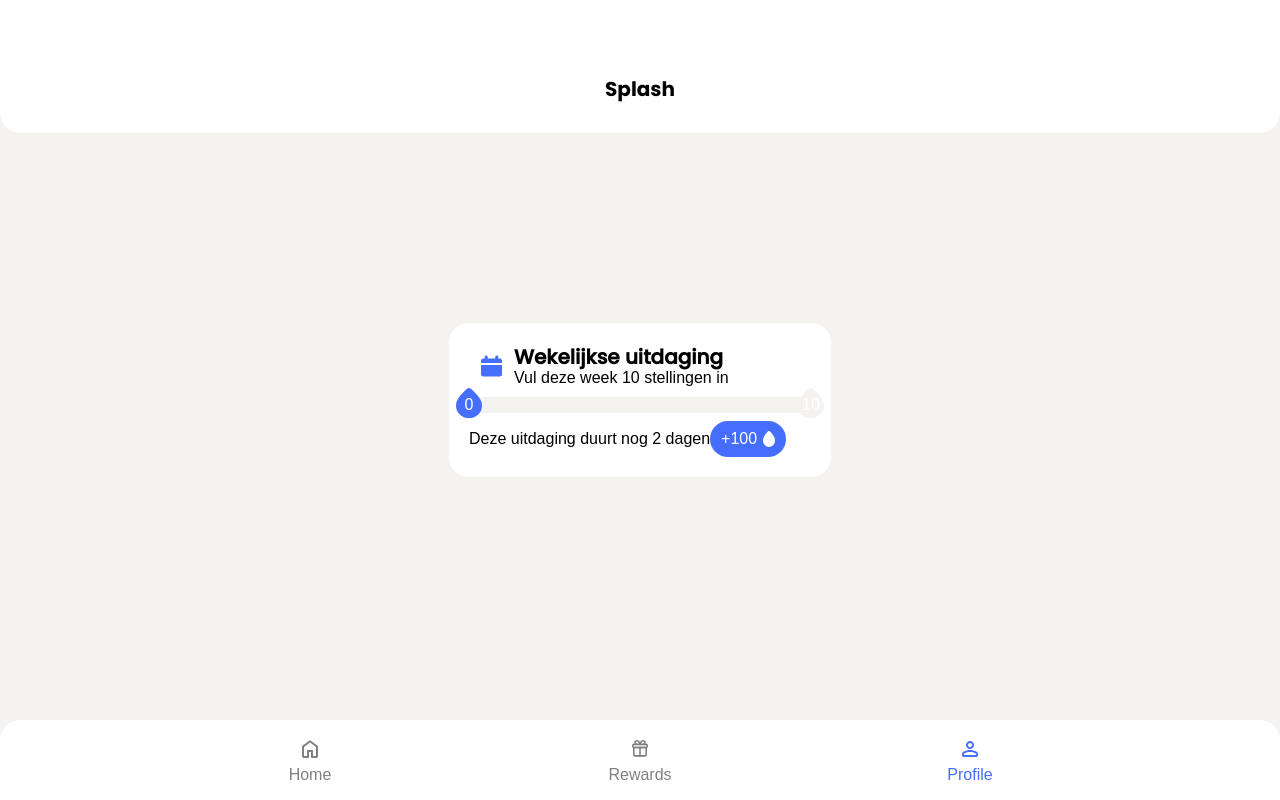
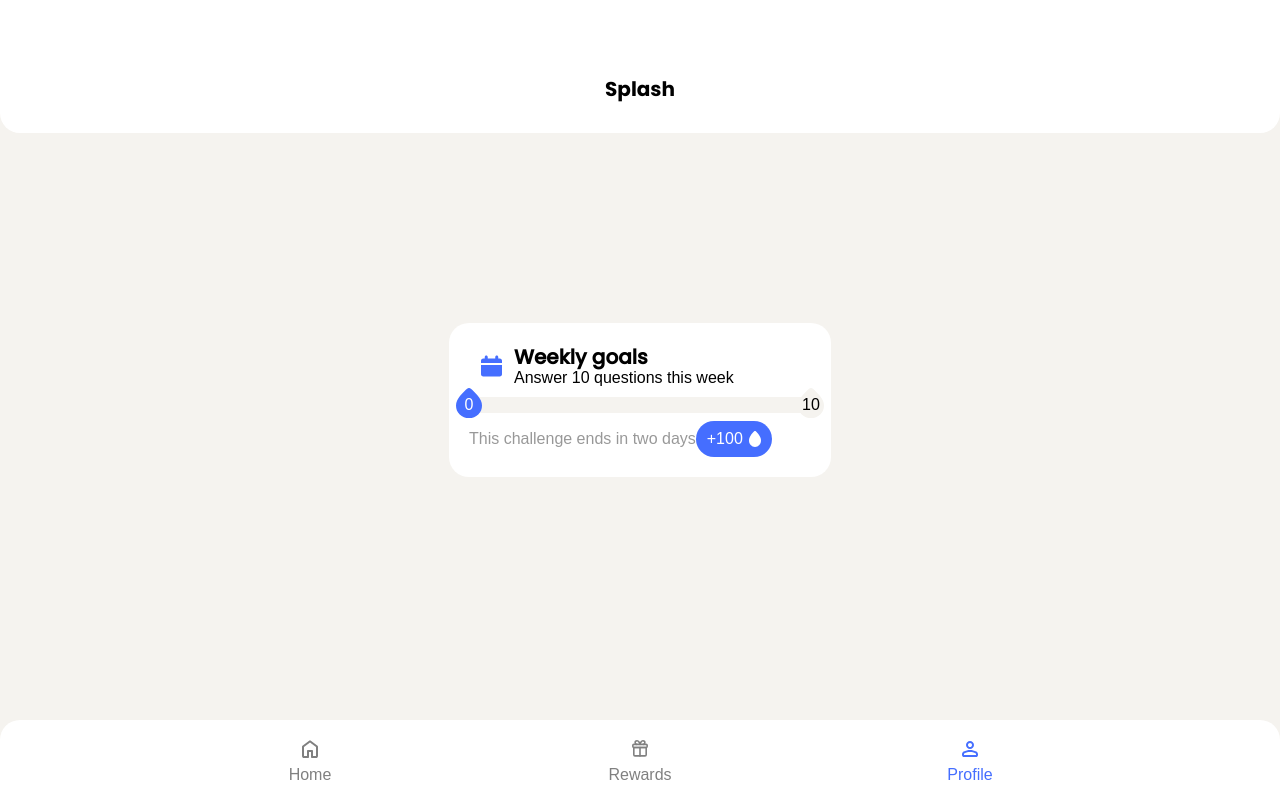
Before and after one commit to Juliansgith/Splash, a React (Create React App) app in the folder client/: page /account in a window 1280 px wide. Built offline with nearby package versions, Linux system fonts and the light colour scheme.

Commit message:
Kleine fixes weekly challenge
-fixes font-weight
-fixes kleur druppel text
-vertaald naar engels

```diff
--- a/client/src/components/ChallengeBox.js
+++ b/client/src/components/ChallengeBox.js
@@ -23,15 +23,15 @@ const ChallengeBox = () => {
             />
           </svg>
           <div className="challengecolumn">
-            <h2 className="nomargin">Wekelijkse uitdaging</h2>
-            <p className="nomargin">Vul deze week 10 stellingen in</p>
+            <h2 className="nomargin">Weekly goals</h2>
+            <p className="nomargin">Answer 10 questions this week</p>
           </div>
         </div>
 
         <ProgressBar token={token} />
 
         <div className="challengerow">
-          <p className="nomargin">Deze uitdaging duurt nog 2 dagen</p>
+          <p className="nomargin opacity">This challenge ends in two days</p>
           <div className="points">
             <p>+100</p>
             <svg
--- a/client/src/components/ProgressBar.js
+++ b/client/src/components/ProgressBar.js
@@ -55,7 +55,7 @@ function ProgressBar({ token }) {
         >
           <path d="M13 30C9.28958 30 6.19531 28.7949 3.71719 26.3846C1.23906 23.9744 0 20.9744 0 17.3846C0 15.7949 0.379167 14.2051 1.1375 12.6154C1.89583 11.0256 2.84375 9.5 3.98125 8.03846C5.11875 6.57692 6.35104 5.20513 7.67812 3.92308C9.00521 2.64103 10.2375 1.52564 11.375 0.576923C11.5917 0.371795 11.8422 0.224359 12.1266 0.134615C12.4109 0.0448718 12.7021 0 13 0C13.2979 0 13.5891 0.0448718 13.8734 0.134615C14.1578 0.224359 14.4083 0.371795 14.625 0.576923C15.7625 1.52564 16.9948 2.64103 18.3219 3.92308C19.649 5.20513 20.8813 6.57692 22.0187 8.03846C23.1562 9.5 24.1042 11.0256 24.8625 12.6154C25.6208 14.2051 26 15.7949 26 17.3846C26 20.9744 24.7609 23.9744 22.2828 26.3846C19.8047 28.7949 16.7104 30 13 30Z" />
         </svg>
-        <span className="scoreText">10</span>
+        <span className="scoreText black">10</span>
       </div>
     </div>
   );
--- a/client/src/css/Profile.css
+++ b/client/src/css/Profile.css
@@ -40,6 +40,16 @@
   left: 50%;
   transform: translate(-50%, -50%);
   color: white;
+  font-weight: 500;
+}
+
+.scoreText.black {
+  position: absolute;
+  top: 50%;
+  left: 50%;
+  transform: translate(-50%, -50%);
+  color: black;
+  font-weight: 500;
 }
 
 /* Progressbar */
--- a/client/src/index.css
+++ b/client/src/index.css
@@ -1,9 +1,29 @@
 /* defining custom fonts */
-@font-face {font-family: "Poppins-Regular"; src: url("../public/fonts/Poppins-Regular.ttf"); font-weight: 400;}
-@font-face {font-family: "Poppins-Medium"; src: url("../public/fonts/Poppins-Medium.ttf"); font-weight: 500;}
-@font-face { font-family: "Poppins-Bold"; src: url("../public/fonts/Poppins-Bold.ttf"); font-weight: 700;}
-@font-face { font-family: "Poppins-ExtraBold"; src: url("../public/fonts/Poppins-ExtraBold.ttf"); font-weight: 800;}
-@font-face { font-family: "Poppins-SemiBold"; src: url("../public/fonts/Poppins-SemiBold.ttf"); font-weight: 600;}
+@font-face {
+  font-family: "Poppins-Regular";
+  src: url("../public/fonts/Poppins-Regular.ttf");
+  font-weight: 400;
+}
+@font-face {
+  font-family: "Poppins-Medium";
+  src: url("../public/fonts/Poppins-Medium.ttf");
+  font-weight: 500;
+}
+@font-face {
+  font-family: "Poppins-Bold";
+  src: url("../public/fonts/Poppins-Bold.ttf");
+  font-weight: 700;
+}
+@font-face {
+  font-family: "Poppins-ExtraBold";
+  src: url("../public/fonts/Poppins-ExtraBold.ttf");
+  font-weight: 800;
+}
+@font-face {
+  font-family: "Poppins-SemiBold";
+  src: url("../public/fonts/Poppins-SemiBold.ttf");
+  font-weight: 600;
+}
 
 body,
 html {
@@ -18,8 +38,6 @@ html {
   background-color: #f5f3ef;
   color: #000000; /* Default text color */
 }
-
-
 
 /* headings */
 
@@ -55,11 +73,13 @@ h2.bold {
 }
 
 h2.pointnr {
-  font-family: 'Poppins-ExtraBold';
+  font-family: "Poppins-ExtraBold";
   font-size: 40px;
 }
 
-
+.opacity {
+  opacity: 0.4;
+}
 
 /* text */
 
@@ -199,7 +219,7 @@ button {
   border: 0;
   border-radius: 10px;
   box-sizing: border-box; /* Makes sure padding does not affect the overall width */
-  background-color: #F5F5F5;
+  background-color: #f5f5f5;
 }
 
 .form-input:focus {
@@ -223,8 +243,6 @@ button {
     width: 90vw; /* Cards take more width on smaller screens */
   }
 }
-
-
 
 /* tags */
 
@@ -302,7 +320,7 @@ button {
 .point {
   display: flex;
   border-radius: 66.84px;
-  background-color: #456EFF;
+  background-color: #456eff;
   height: 36px;
   width: 76px;
   justify-content: center;
```
